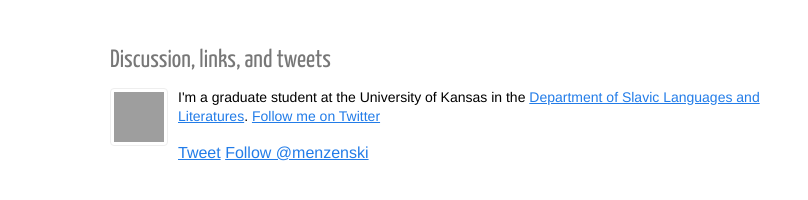
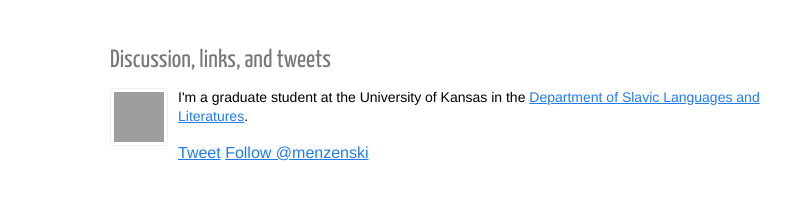
Before and after one commit to menzenski/menzenski.github.io, a Jekyll site: the page built from _posts/2014-02-25-draft.markdown, in a window 1280 px wide. Shown: the part 407-607 px from the top of the page, without its empty margins (0-808 px from the left). Built offline with Jekyll 4.4.1, drawn with Linux system fonts in a browser that asks for light colours; nearby versions of some CDN libraries; Markdown is read by kramdown in place of the engine named in the settings; comment, search, counter and statistics services are not loaded; grey boxes are pictures that could not be loaded.

Commit message:
added css definition for OCS input

```diff
--- a/_layouts/post.html
+++ b/_layouts/post.html
@@ -24,7 +24,8 @@
       <p>
         I'm a graduate student at the University of Kansas in the <a
         href="http://slavic.ku.edu">Department of Slavic Languages and
-        Literatures</a>. <a href="https://twitter.com/{{ site.twitter }}" target="_blank">Follow me on Twitter</a>
+        Literatures</a>.
+<!-- <a href="https://twitter.com/{{ site.twitter }}" target="_blank">Follow me on Twitter</a> -->
       </p>
 
       <a href="http://twitter.com/share" class="twitter-share-button" data-count="none" data-via="{{ site.twitter }}">Tweet</a>
--- a/css/base.css
+++ b/css/base.css
@@ -205,3 +205,8 @@
     font-weight: bold; }
   .content .talk-design .color .white {
     color: #fff; }
+
+span.ocs {
+  font-family: BukyVede;
+  font-size: 110%;
+}
```
